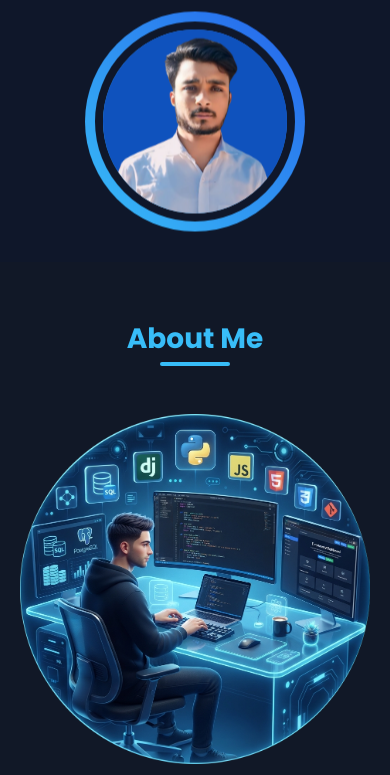
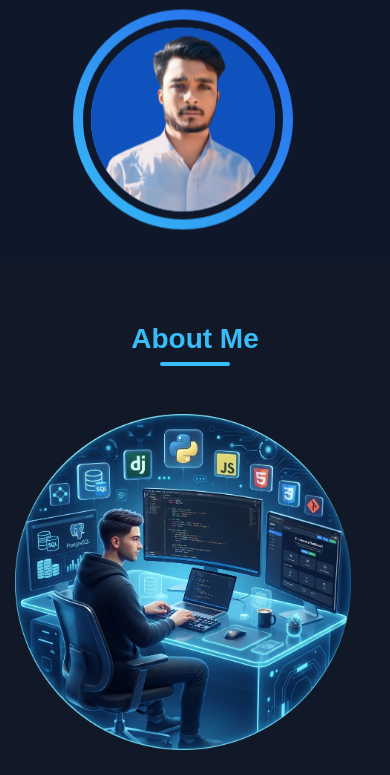
Before and after one commit to Sahilyadv/SahilYadav-Portfolio, a plain HTML site: page index.html in a window 390 px wide. Shown: the part 582-1357 px from the top of the page. Drawn offline with nearby package versions, Linux system fonts and the light colour scheme.

Commit message:
Enhance responsive design and structure in style.css
Refactor CSS for improved responsiveness and organization.

```diff
--- a/style.css
+++ b/style.css
@@ -1,3 +1,122 @@
+/* ===============================
+   RESPONSIVE PORTFOLIO FIX
+================================ */
+
+* {
+    box-sizing: border-box;
+}
+
+html {
+    scroll-behavior: smooth;
+    overflow-x: hidden;
+}
+
+body {
+    margin: 0;
+    padding: 0;
+    width: 100%;
+    overflow-x: hidden;
+}
+
+/* Images */
+img {
+    max-width: 100%;
+    height: auto;
+    display: block;
+}
+
+/* Prevent horizontal overflow */
+.container,
+.container-fluid,
+.row {
+    max-width: 100%;
+}
+
+/* Sections */
+section {
+    width: 100%;
+    overflow: hidden;
+}
+
+/* Text */
+h1,
+h2,
+h3,
+h4,
+h5,
+h6,
+p {
+    overflow-wrap: break-word;
+}
+
+/* ===============================
+   MOBILE
+================================ */
+
+@media (max-width: 576px) {
+
+    .container {
+        width: 100%;
+        padding-left: 15px;
+        padding-right: 15px;
+    }
+
+    h1 {
+        font-size: 32px;
+    }
+
+    h2 {
+        font-size: 27px;
+    }
+
+    h3 {
+        font-size: 23px;
+    }
+
+    p {
+        font-size: 15px;
+    }
+
+    img {
+        max-width: 100%;
+        height: auto;
+    }
+}
+
+/* ===============================
+   TABLET
+================================ */
+
+@media (min-width: 577px) and (max-width: 991px) {
+
+    .container {
+        width: 100%;
+        padding-left: 25px;
+        padding-right: 25px;
+    }
+
+    img {
+        max-width: 100%;
+        height: auto;
+    }
+}
+
+/* ===============================
+   LAPTOP / DESKTOP
+================================ */
+
+@media (min-width: 992px) {
+
+    .container {
+        max-width: 1140px;
+        margin-left: auto;
+        margin-right: auto;
+    }
+}
+
+
+
+
 /* ===============================
    Google Font
 ================================ */
```
